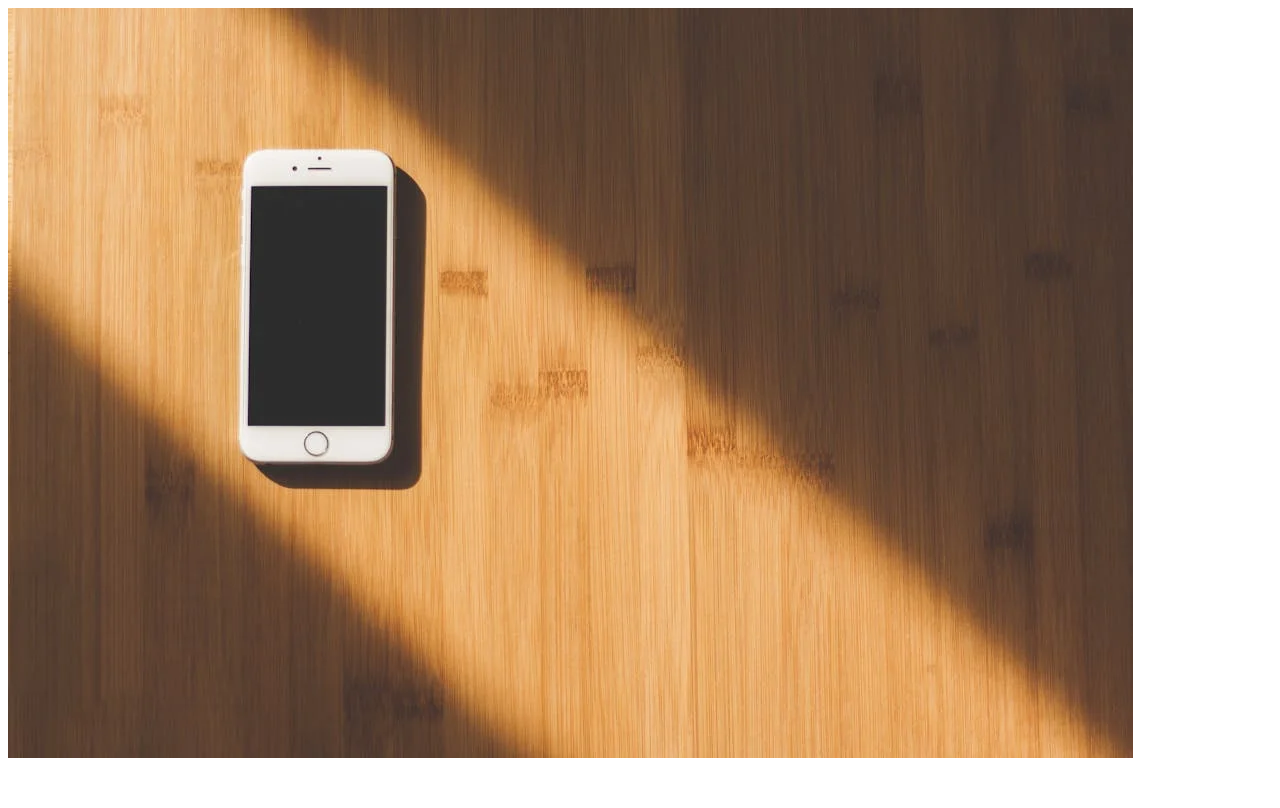
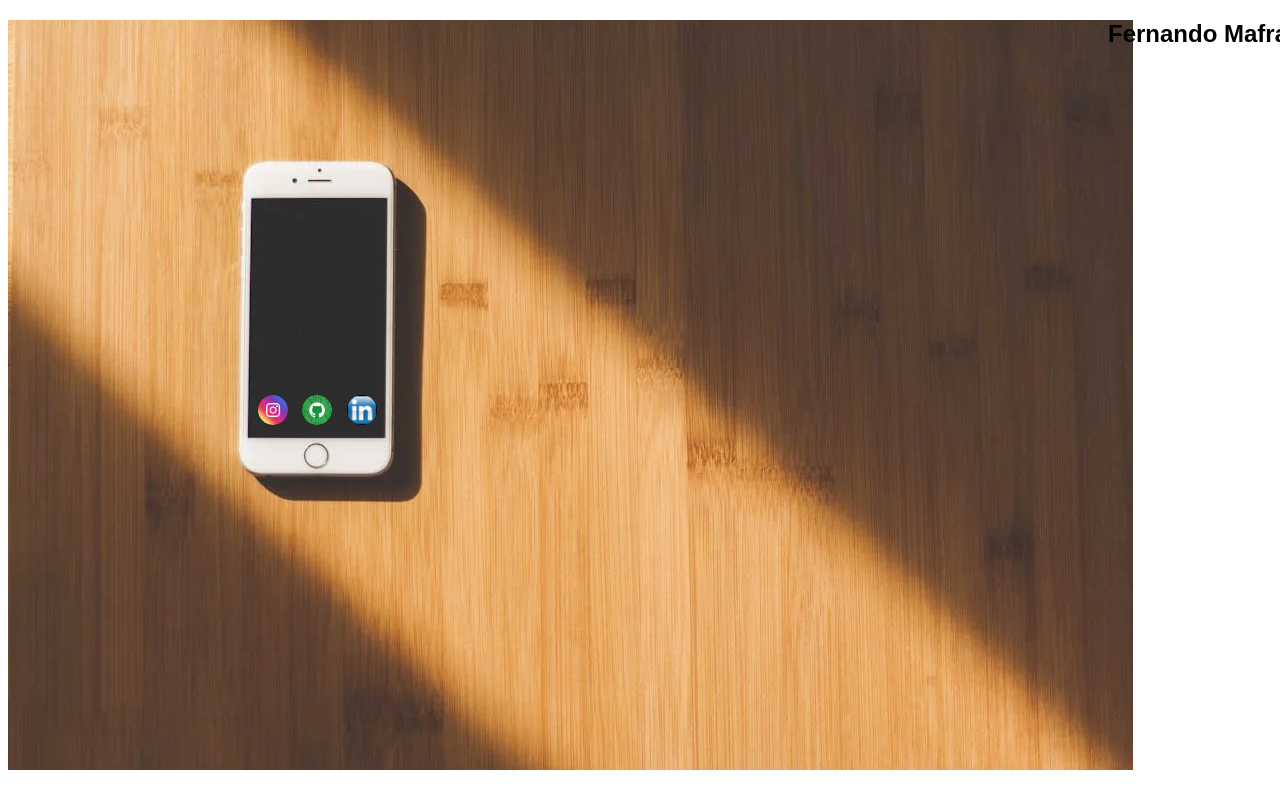
Before and after one commit to MafraFernando/Minhas-redes-sociais, a plain HTML site: page index.html in a window 1280 px wide. Drawn offline with Linux system fonts and the light colour scheme.

Commit message:
atualizado

```diff
--- a/index.html
+++ b/index.html
@@ -9,15 +9,17 @@
 <body>
     <main>
         <section id="rede">
-            <a href=""></a>
-            <a href=""></a>
-            <a href=""></a>
+            <a href="https://www.instagram.com/mafrafernando_/" target="_blank"><img src="imagens/logo-instagram.jpg" alt=""></a>
+            <a href="https://github.com/MafraFernando" target="_blank"><img src="imagens/logo-github.jpg" alt=""></a>
+            <a href="https://br.linkedin.com/" target="_blank"><img src="imagens/logo-linkedin2.png" alt=""></a>
 
         </section>
         <section id="fundo">
+            <h1>Fernando Mafra</h1>
 
         </section>
 
     </main>
+
 </body>
 </html>
--- a/style.css
+++ b/style.css
@@ -1,14 +1,30 @@
 @charset "UTF-08";
+
+* {
+    font-family: Arial, Helvetica, sans-serif;
+}
 
 section#fundo {
     background: url('imagens/fundo.webp');
     width: 100vw;
     height: 100vh;
     background-repeat: no-repeat;
+    text-align: right;
+}
+
+section#rede {
+
+    position: absolute;
 
 }
 
-section#rede {
-    background: url('imagens/logo-instagram.jpg');
-    position: -30% -50%;
+section#rede img {
+    position: relative;
+    background-color: black;
+    width: 30px;
+    height: 30px;
+    border-radius: 50%;
+    top: 370px;
+    right: -245px;
+    margin: 5px;
 }
```
